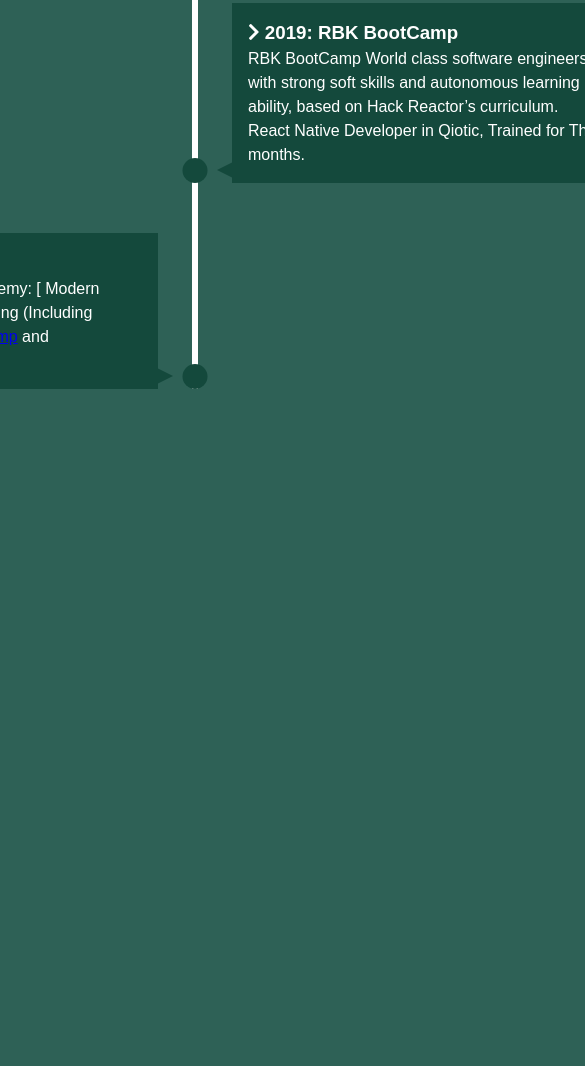
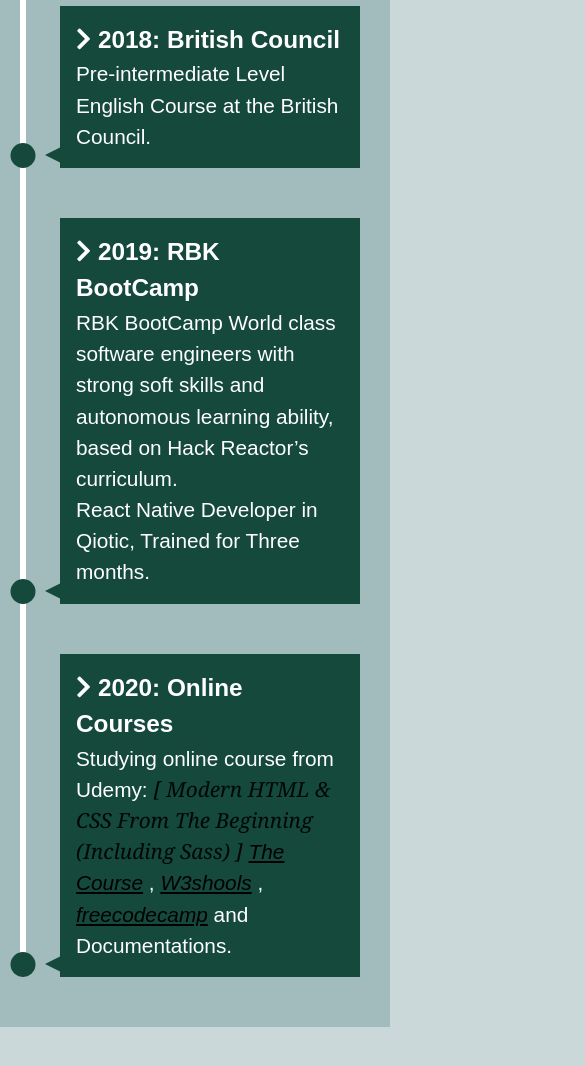
Before and after one commit to RawanAkAzz/Knowledge-Resume, a plain HTML site: page index.html in a window 390 px wide. Shown: the part 680-1746 px from the top of the page, 585 px wide, since content can reach past the window. Before the commit the page ends 1169 px from the top, so only its background shows below. Drawn offline with Linux system fonts and the light colour scheme.

Commit message:
Responsive

```diff
--- a/index.html
+++ b/index.html
@@ -20,9 +20,9 @@
           Knowledge Resume
         </h1>
         <h3>
-          <i class="fas fa-user">Rawan Azzam</i>
+          <i class="fas fa-user"> Rawan Azzam</i>
         </h3>
-     </div>
+      </div>
     </header>
     <section id="detailes">
       <ul>
@@ -70,9 +70,16 @@
               2020: Online Courses
             </h3>
             <p>
-              Studying online course from Udemy: [ Modern HTML & CSS From The
-              Beginning (Including Sass)] ,
-              <a href="https://www.w3schools.com">W3shools</a> ,
+              Studying online course from Udemy:
+              <span
+                style="font-family:Cambria, Cochin, Georgia, Times, 'Times New Roman', serif  ; font-style: oblique; color:rgb(0, 7, 7)"
+              >
+                [ Modern HTML & CSS From The Beginning (Including Sass) ]</span
+              >
+              <a href="Modern HTML & CSS From The Beginning (Including Sass)"
+                >The Course</a
+              >
+              , <a href="https://www.w3schools.com">W3shools</a> ,
               <a href="https://www.freecodecamp.org">freecodecamp</a>
               and Documentations.
             </p>
--- a/style.css
+++ b/style.css
@@ -1,5 +1,5 @@
 :root {
-  --primary-color: #2e6156;
+  --primary-color: #2360643d;
   --secondary-color: #14493c;
   --max-width: 1100px;
 }
@@ -11,13 +11,20 @@
 }
 
 body {
-  font: normal 1rem/1.5 "Arial", sans-serif;
+  font: normal 1.3rem/1.5 "Arial", sans-serif;
   background: var(--primary-color);
   color: #fff;
   overflow-x: hidden;
   margin-bottom: 50px;
 }
 
+a {
+  color: #000000;
+  font-style: italic;
+}
+a:hover {
+  color: #79b1a3;
+}
 #main-header {
   background: var(--secondary-color);
   padding: 4rem 0;
@@ -105,3 +112,33 @@ h1 {
   border-width: 8px 0 8px 16px;
   border-color: transparent transparent transparent var(--secondary-color);
 }
+
+/* Responsive */
+@media (max-width: 900px) {
+  #detailes ul li div {
+    width: 250px;
+  }
+  #detailes ul li:nth-child(even) div {
+    left: -284px;
+  }
+}
+
+@media (max-width: 600px) {
+  #detailes ul li {
+    margin-left: 20px;
+  }
+
+  #detailes ul li div {
+    width: calc(100vw - 90px);
+  }
+
+  #detailes ul li:nth-child(even) div {
+    left: 40px;
+  }
+
+  #detailes ul li:nth-child(even) div::before {
+    left: -15px;
+    border-width: 8px 16px 8px 0;
+    border-color: transparent var(--secondary-color) transparent transparent;
+  }
+}
```
